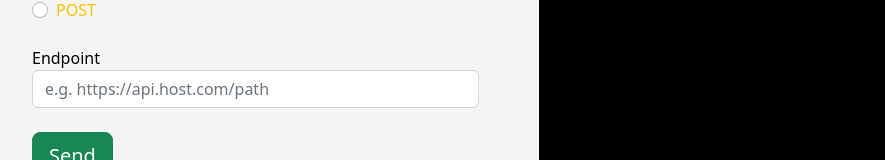
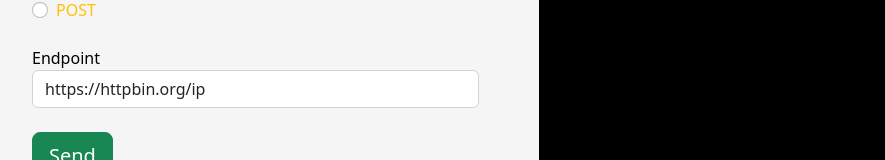
Before and after one commit to vincemaina/http-request-tool, a Next.js app: page / in a window 1280 px wide. Shown: the part 258-418 px from the top of the page, without its empty margins (4-889 px from the left). Built offline with nearby package versions, Linux system fonts and the light colour scheme.

Commit message:
Adding prefilled endpoint val

```diff
--- a/src/pages/index.js
+++ b/src/pages/index.js
@@ -68,17 +68,8 @@ export default function Home() {
 
                             <hr className="border border border-1 opacity-100 mb-4" />
 
+                            {/* Method radio buttons */}
                             <div className={"text-start mb-4"}>
-                                {/*<div className="btn-group" role="group" aria-label="Basic radio toggle button group">*/}
-                                {/*    <input type="radio" className="btn-check" name="input-method" id="btnradio1"*/}
-                                {/*           autoComplete="off" value={"GET"} checked/>*/}
-                                {/*    <label className="btn btn-outline-primary" htmlFor="btnradio1">GET</label>*/}
-
-                                {/*    <input type="radio" className="btn-check" name="input-method" id="btnradio2"*/}
-                                {/*           autoComplete="off" value={"POST"}/>*/}
-                                {/*    <label className="btn btn-outline-warning" htmlFor="btnradio2">POST</label>*/}
-                                {/*</div>*/}
-
                                 <div className="form-check text-primary">
                                     <input className="form-check-input" type="radio" name="flexRadioDefault"
                                            id="flexRadioDefault1" value={"GET"} onClick={changeMethod} checked/>
@@ -91,12 +82,14 @@ export default function Home() {
                                 </div>
                             </div>
 
+                            {/* Endpoint input */}
                             <div className={"text-start mb-3"}>
                                 <label htmlFor={"input-endpoint"}>Endpoint</label>
                                 <input type={"url"} id={"input-endpoint"} className={"form-control"}
-                                       placeholder={"e.g. https://api.host.com/path"} required/>
+                                       placeholder={"e.g. https://api.host.com/path"} value={"https://httpbin.org/ip"} required/>
                             </div>
 
+                            {/* Message input */}
                             <div className={"text-start mb-4"} hidden>
                                 <label htmlFor={"input-message"}>Message</label>
                                 <input type={"text"} id={"input-message"} className={"form-control"}
```
